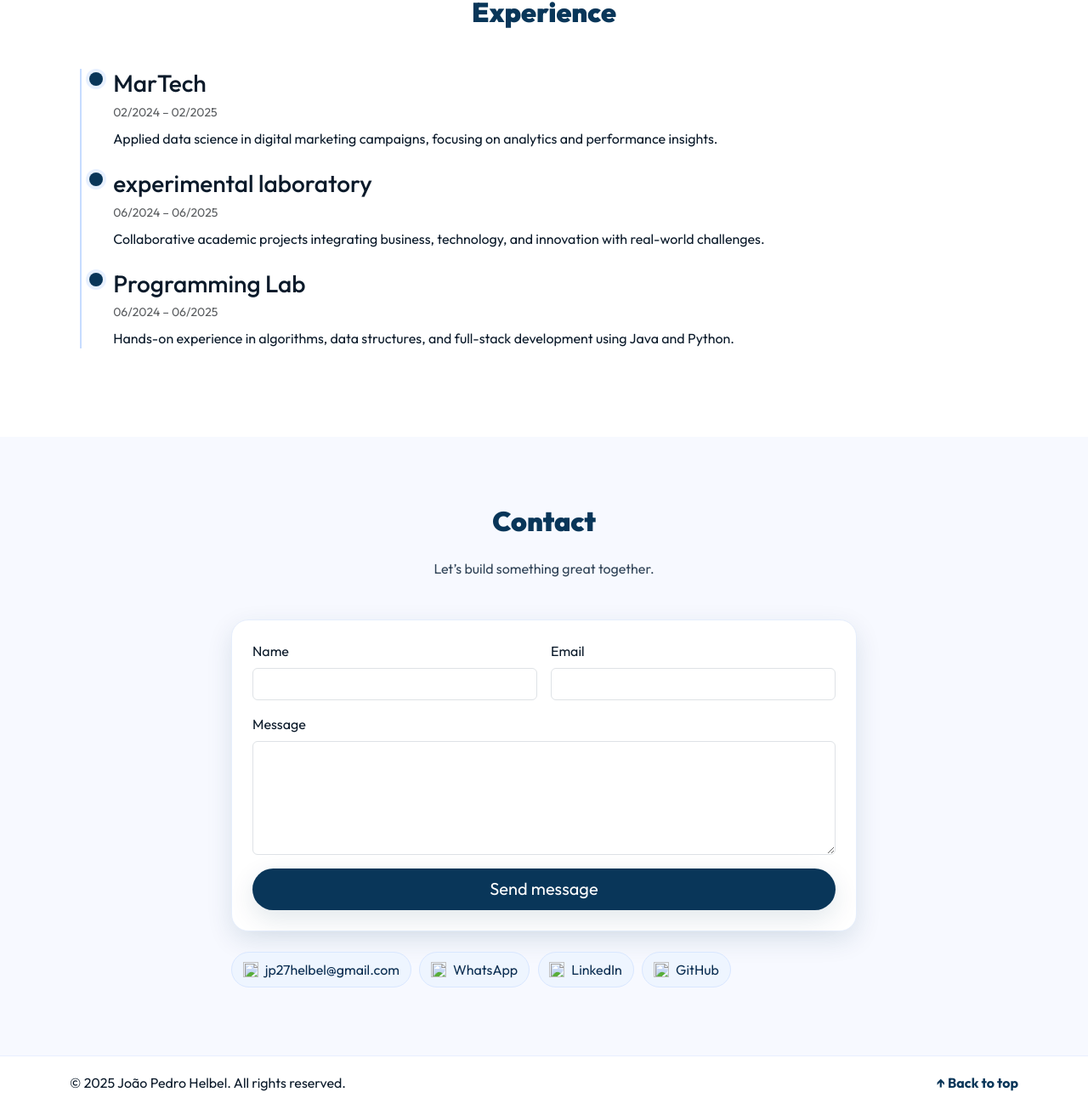
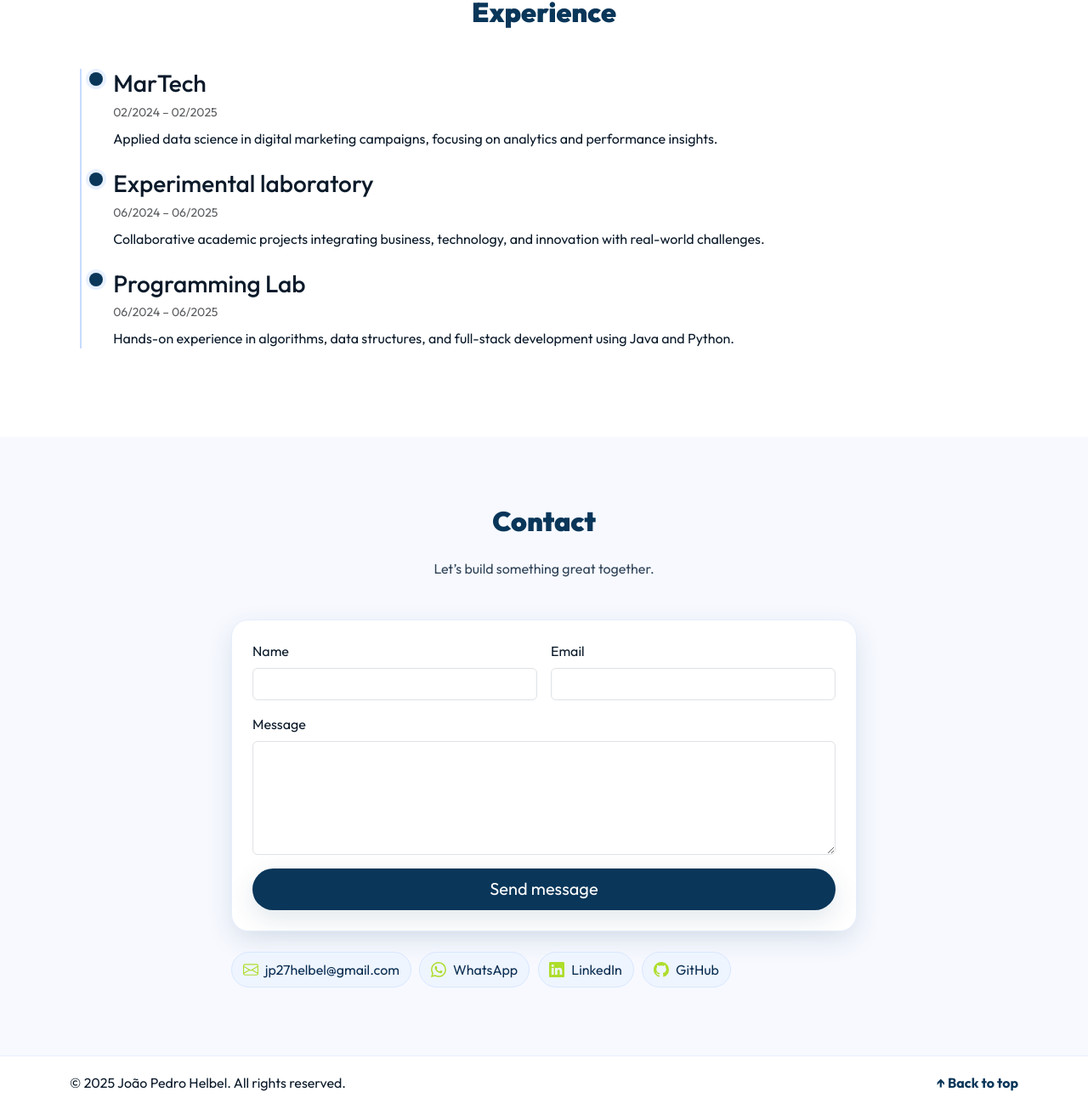
Before and after one commit to joaohelbel/joaohelbel.github.io, a website: page index.html in a window 1280 px wide. Shown: the part 3259-4564 px from the top of the page at 85% size. Drawn offline with nearby package versions, Linux system fonts and the light colour scheme.

Commit message:
update icons

```diff
--- a/index.html
+++ b/index.html
@@ -333,7 +333,7 @@
                 <div class="timeline-item">
                     <div class="tl-dot"></div>
                     <div class="tl-content">
-                        <h3 class="mb-1">experimental laboratory</h3>
+                        <h3 class="mb-1">Experimental laboratory</h3>
                         <small class="text-muted">06/2024 – 06/2025</small>
                         <p class="mt-2 mb-0">Collaborative academic projects integrating business, technology, and
                             innovation with real-world challenges.</p>
@@ -387,17 +387,17 @@
 
                     <div class="contact-extra mt-4">
                         <a class="contact-pill" href="mailto:jp27helbel@gmail.com">
-                            <img src="img/email.svg" alt="" /> jp27helbel@gmail.com
+                            <img src="img/contatos/email.svg" alt="" /> jp27helbel@gmail.com
                         </a>
                         <a class="contact-pill" href="https://wa.me/55" target="_blank" rel="noopener">
-                            <img src="img/whts.svg" alt="" /> WhatsApp
+                            <img src="img/contatos/whts.svg" alt="" /> WhatsApp
                         </a>
                         <a class="contact-pill" href="https://www.linkedin.com/in/joaohelbel" target="_blank"
                             rel="noopener">
-                            <img src="img/Linkd.svg" alt="" /> LinkedIn
+                            <img src="img/contatos/Linkd.svg" alt="" /> LinkedIn
                         </a>
                         <a class="contact-pill" href="https://github.com/joaohelbel" target="_blank" rel="noopener">
-                            <img src="img/git.svg" alt="" /> GitHub
+                            <img src="img/contatos/git.svg" alt="" /> GitHub
                         </a>
                     </div>
                 </div>
```
